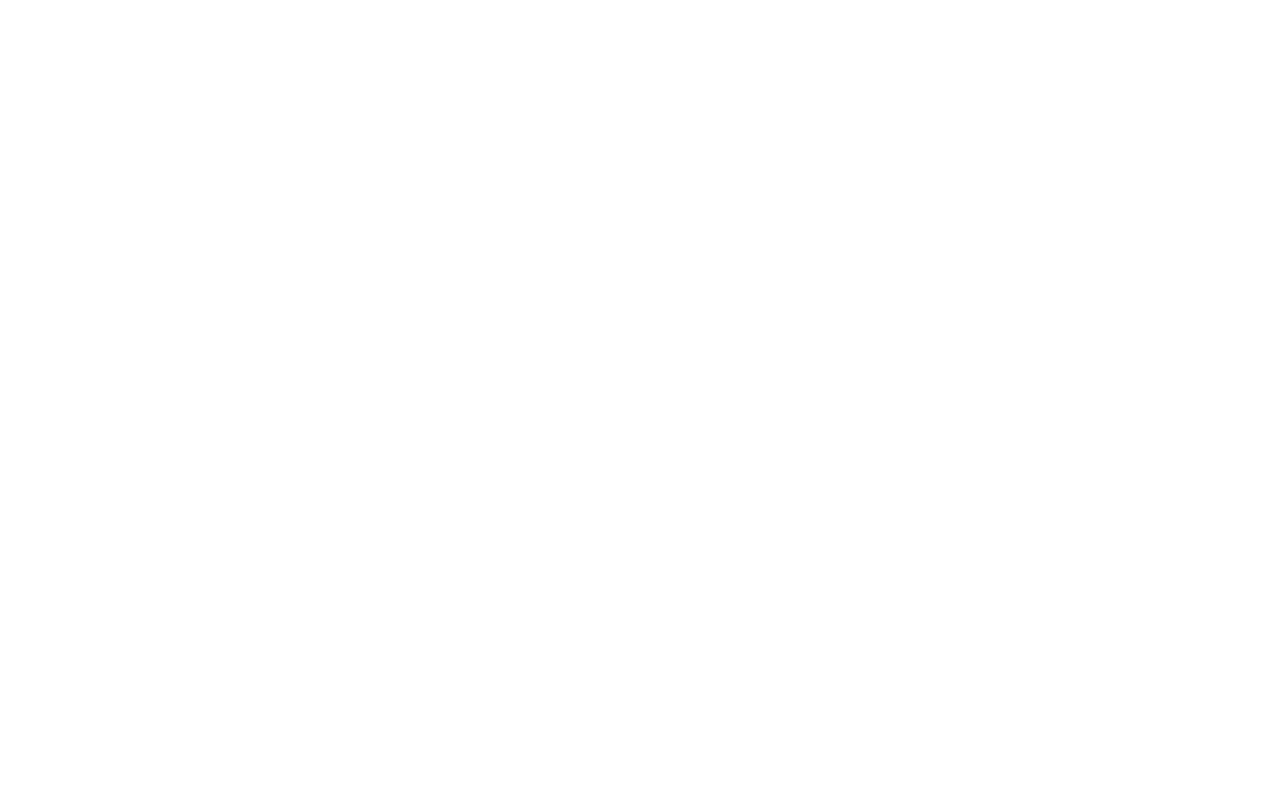
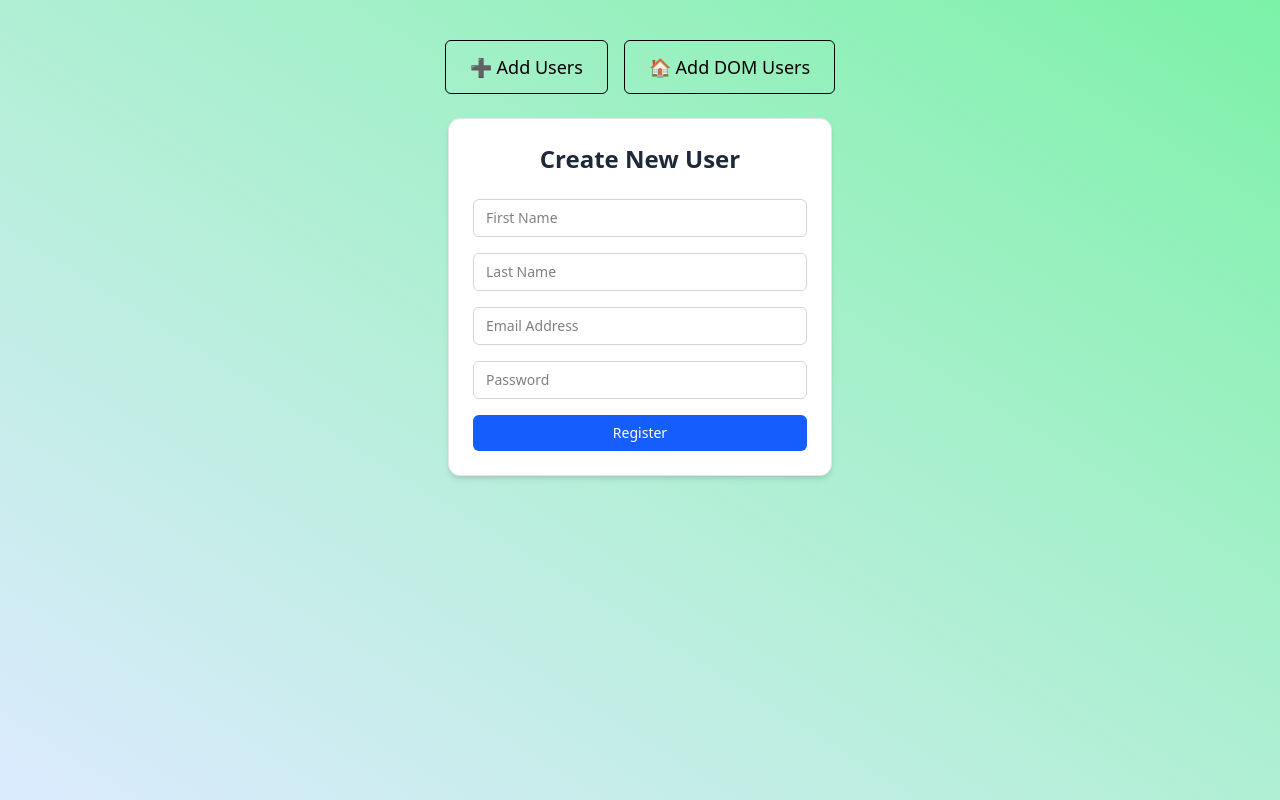
Before and after one commit to Sivasundhar16/Kods, a React (Vite) app: page /decide/domregister in a window 1280 px wide. Before the commit this address had no page. Built offline with nearby package versions, Linux system fonts and the light colour scheme.

Commit message:
stable.stared working on add dom users

```diff
--- a/details.json
+++ b/details.json
@@ -30,10 +30,24 @@
     },
     {
       "id": "d4e1",
-      "firstName": "Sivasundhar",
+      "firstName": "Sundhar",
       "lastName": "s",
       "email": "fafdafa@gmail.com",
       "password": "adfafd"
+    },
+    {
+      "id": "1333",
+      "firstName": "Thor",
+      "lastName": "O",
+      "email": "thor02@gmail.com",
+      "password": "dfafdaf"
+    },
+    {
+      "id": "c776",
+      "firstName": "Robert",
+      "lastName": "jr",
+      "email": "robert@gmail.com",
+      "password": "adfadfhsg"
     }
   ]
 }
--- a/src/App.jsx
+++ b/src/App.jsx
@@ -8,6 +8,7 @@
 import AuthButtons from "./pages/Home";
 import Details from "./pages/Details";
 import Decidepage from "./pages/Decidepage";
+import { Domregister } from "./pages/Domregister";
 
 const App = () => {
   const location = useLocation();
@@ -40,7 +41,22 @@
         />
         <Route path="/admin" element={<Adminpanal />} />
         <Route path="/domhost" element={<Domhost />} />
-        <Route path="/decide" element={<Decidepage />} />
+        <Route path="/decide" element={<Decidepage />}>
+          <Route
+            index
+            element={<Register setAvalable={handleSetAvailable} />}
+          />
+          <Route
+            path="register"
+            element={<Register setAvalable={handleSetAvailable} />}
+          />
+
+          <Route
+            path="domregister"
+            element={<Domregister setAvalable={handleSetAvailable} />}
+          />
+        </Route>
+
         <Route path="/details/:id" element={<Details />} />
       </Routes>
     </div>
--- a/src/pages/Decidepage.jsx
+++ b/src/pages/Decidepage.jsx
@@ -1,25 +1,29 @@
 import React from "react";
-import { useNavigate } from "react-router-dom";
+import { Outlet, useNavigate } from "react-router-dom";
 
 const Decidepage = () => {
   const navigate = useNavigate();
 
   return (
-    <div className="min-h-screen w-full flex items-center justify-center bg-gradient-to-br from-blue-50 to-purple-100">
-      <div className="flex flex-col sm:flex-row gap-6">
+    <div className="min-h-screen w-full flex flex-col items-center py-10 bg-gradient-to-tr from-blue-100 to-green-300">
+      <div className="flex gap-4 mb-6">
         <button
-          onClick={() => navigate("/register")}
-          className="px-8 py-4 text-lg font-semibold text-white bg-indigo-600 rounded-2xl shadow-lg hover:bg-indigo-700 hover:scale-105 transform transition duration-300 ease-in-out"
+          onClick={() => navigate("register")}
+          className="px-6 py-3 text-lg font-medium border rounded-md hover:bg-gray-100 transition"
         >
           ➕ Add Users
         </button>
 
         <button
-          onClick={() => navigate("/dom-users")}
-          className="px-8 py-4 text-lg font-semibold text-white bg-pink-500 rounded-2xl shadow-lg hover:bg-pink-600 hover:scale-105 transform transition duration-300 ease-in-out"
+          onClick={() => navigate("domregister")}
+          className="px-6 py-3 text-lg font-medium border rounded-md hover:bg-gray-100 transition"
         >
           🏠 Add DOM Users
         </button>
+      </div>
+
+      <div className="w-full max-w-xl">
+        <Outlet />
       </div>
     </div>
   );
--- a/src/pages/Domregister.jsx
+++ b/src/pages/Domregister.jsx
@@ -1,7 +1,92 @@
-import React from "react";
+import React, { useState } from "react";
+import axios from "axios";
+import { useNavigate } from "react-router-dom";
 
-const Domregister = () => {
-  return <div>Domregister</div>;
+export const Domregister = ({ setAvalable }) => {
+  const navigate = useNavigate();
+  const [userdata, setUserData] = useState({
+    firstName: "",
+    lastName: "",
+    email: "",
+    password: "",
+  });
+
+  const handleChange = (e) => {
+    const { name, value } = e.target;
+    setUserData((prev) => ({
+      ...prev,
+      [name]: value,
+    }));
+  };
+
+  const handleSubmit = async (e) => {
+    e.preventDefault();
+
+    try {
+      const data = await axios.post("http://localhost:3001/users", userdata);
+      console.log(data);
+
+      setUserData({
+        firstName: "",
+        lastName: "",
+        email: "",
+        password: "",
+      });
+
+      setAvalable(true);
+      navigate("/admin");
+    } catch (error) {
+      console.log(error.message);
+    }
+  };
+
+  return (
+    <div className="w-full flex justify-center ">
+      <div className="w-full max-w-sm bg-white border border-gray-200 rounded-xl shadow-md p-6">
+        <h2 className="text-2xl font-semibold text-gray-800 mb-6 text-center">
+          Create New User
+        </h2>
+        <form onSubmit={handleSubmit} className="space-y-4">
+          <input
+            type="text"
+            name="firstName"
+            placeholder="First Name"
+            value={userdata.firstName}
+            onChange={handleChange}
+            className="w-full px-3 py-2 border border-gray-300 rounded-md text-sm focus:outline-none focus:ring-2 focus:ring-blue-500"
+          />
+          <input
+            type="text"
+            name="lastName"
+            placeholder="Last Name"
+            value={userdata.lastName}
+            onChange={handleChange}
+            className="w-full px-3 py-2 border border-gray-300 rounded-md text-sm focus:outline-none focus:ring-2 focus:ring-blue-500"
+          />
+          <input
+            type="email"
+            name="email"
+            placeholder="Email Address"
+            value={userdata.email}
+            onChange={handleChange}
+            className="w-full px-3 py-2 border border-gray-300 rounded-md text-sm focus:outline-none focus:ring-2 focus:ring-blue-500"
+          />
+          <input
+            type="password"
+            name="password"
+            placeholder="Password"
+            value={userdata.password}
+            onChange={handleChange}
+            className="w-full px-3 py-2 border border-gray-300 rounded-md text-sm focus:outline-none focus:ring-2 focus:ring-blue-500"
+          />
+          <button
+            type="submit"
+            className="w-full bg-blue-600 text-white py-2 rounded-md text-sm font-medium hover:bg-blue-700 transition duration-200"
+          >
+            Register
+          </button>
+        </form>
+      </div>
+    </div>
+  );
 };
-
-export default Domregister;
--- a/src/pages/Register.jsx
+++ b/src/pages/Register.jsx
@@ -1,6 +1,6 @@
 import React, { useState } from "react";
 import axios from "axios";
-import { Outlet, useNavigate } from "react-router-dom";
+import { useNavigate } from "react-router-dom";
 
 export const Register = ({ setAvalable }) => {
   const navigate = useNavigate();
@@ -33,7 +33,7 @@
         password: "",
       });
 
-      setAvalable(true); // Set state & localStorage
+      setAvalable(true);
       navigate("/admin");
     } catch (error) {
       console.log(error.message);
@@ -41,59 +41,52 @@
   };
 
   return (
-    <div className="min-h-screen w-full flex items-center justify-center bg-gradient-to-r from-blue-200 to-purple-300 px-4">
-      <div className="bg-white shadow-xl rounded-2xl p-10 w-full max-w-md">
-        <h1 className="text-2xl font-bold text-center text-gray-800 mb-6">
-          Create User
-        </h1>
-        <form className="flex flex-col gap-4" onSubmit={handleSubmit}>
+    <div className="w-full flex justify-center ">
+      <div className="w-full max-w-sm bg-white border border-gray-200 rounded-xl shadow-md p-6">
+        <h2 className="text-2xl font-semibold text-gray-800 mb-6 text-center">
+          Create New User
+        </h2>
+        <form onSubmit={handleSubmit} className="space-y-4">
           <input
+            type="text"
             name="firstName"
+            placeholder="First Name"
             value={userdata.firstName}
             onChange={handleChange}
-            type="text"
-            placeholder="First Name"
-            className="border border-gray-300 rounded-lg px-4 py-2 focus:outline-none focus:ring-2 focus:ring-blue-400"
+            className="w-full px-3 py-2 border border-gray-300 rounded-md text-sm focus:outline-none focus:ring-2 focus:ring-blue-500"
           />
           <input
+            type="text"
             name="lastName"
-            type="text"
             placeholder="Last Name"
             value={userdata.lastName}
             onChange={handleChange}
-            className="border border-gray-300 rounded-lg px-4 py-2 focus:outline-none focus:ring-2 focus:ring-blue-400"
+            className="w-full px-3 py-2 border border-gray-300 rounded-md text-sm focus:outline-none focus:ring-2 focus:ring-blue-500"
           />
           <input
+            type="email"
             name="email"
-            type="email"
+            placeholder="Email Address"
             value={userdata.email}
             onChange={handleChange}
-            placeholder="Email Address"
-            className="border border-gray-300 rounded-lg px-4 py-2 focus:outline-none focus:ring-2 focus:ring-blue-400"
+            className="w-full px-3 py-2 border border-gray-300 rounded-md text-sm focus:outline-none focus:ring-2 focus:ring-blue-500"
           />
           <input
+            type="password"
             name="password"
-            type="password"
             placeholder="Password"
+            value={userdata.password}
             onChange={handleChange}
-            value={userdata.password}
-            className="border border-gray-300 rounded-lg px-4 py-2 focus:outline-none focus:ring-2 focus:ring-blue-400"
+            className="w-full px-3 py-2 border border-gray-300 rounded-md text-sm focus:outline-none focus:ring-2 focus:ring-blue-500"
           />
           <button
             type="submit"
-            className="bg-blue-500 text-white rounded-lg py-2 font-semibold hover:bg-blue-600 transition duration-300"
+            className="w-full bg-blue-600 text-white py-2 rounded-md text-sm font-medium hover:bg-blue-700 transition duration-200"
           >
             Register
           </button>
         </form>
-        {/* <p className="text-sm text-center text-gray-500 mt-4">
-          Already register?
-          <a href="/login" className="text-blue-500 hover:underline ml-1">
-            Go to Login
-          </a>
-        </p> */}
       </div>
-      <Outlet />
     </div>
   );
 };
```
